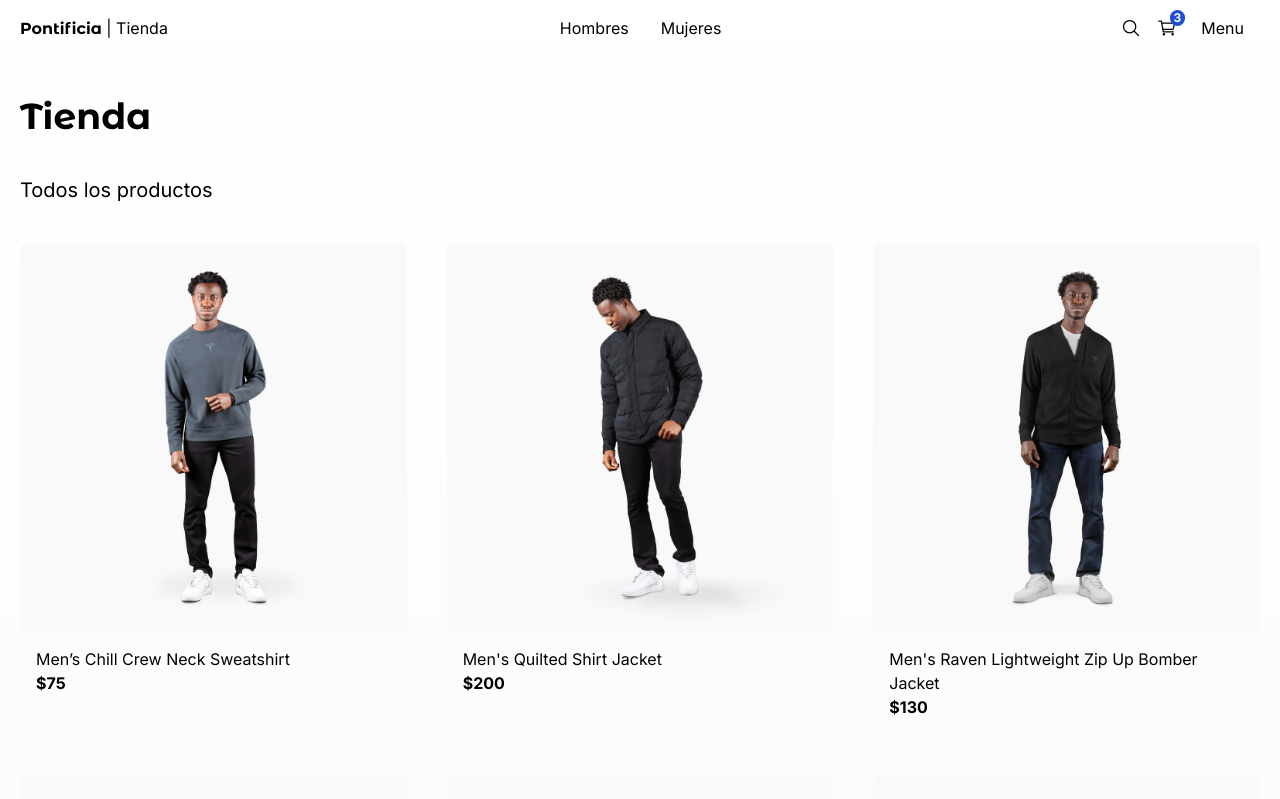
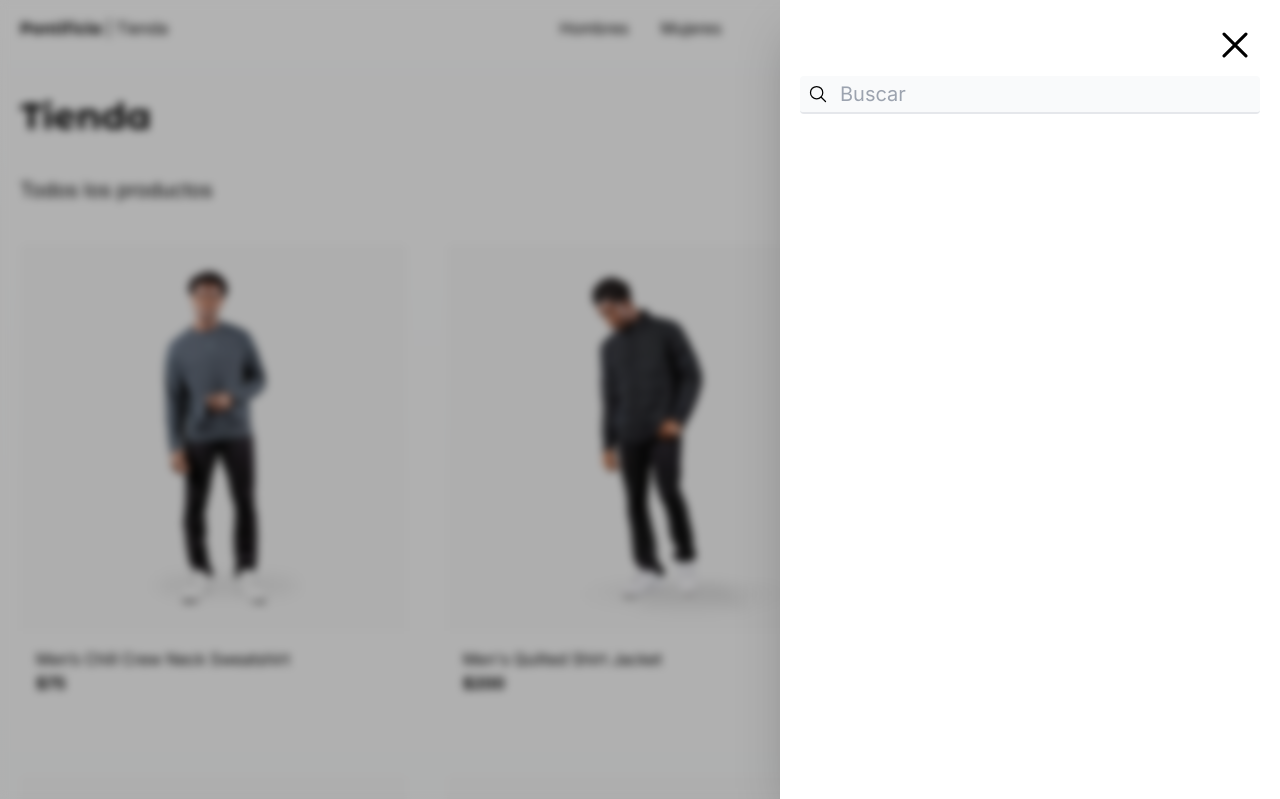
Before and after one commit to Juan-Ayme/e-comerce, a Next.js app: page / in a window 1280 px wide. Shown: the top 799 px of the page. Built offline with nearby package versions, Linux system fonts and the light colour scheme.

Commit message:
Menu lateral -Segund aparte

```diff
--- a/src/app/(shop)/layout.tsx
+++ b/src/app/(shop)/layout.tsx
@@ -1,10 +1,11 @@
-import { TopMenu } from "@/components";
+import { Sibedar, TopMenu } from "@/components";
 
 export default function ShopLayout({children}:
     {children: React.ReactNode;}) {
   return (
     <main className="min-h-screen">
       <TopMenu/>
+      <Sibedar/>
       <div className="px-1 sm:px-5">
         {children}
       </div>
--- a/src/components/index.ts
+++ b/src/components/index.ts
@@ -1,6 +1,7 @@
 export * from './ui/top-menu/TopMenu';
 export * from './ui/not-found/PageNotFound';
 export * from './ui/title/Title';
+export * from './ui/sidebar/Sibedar';
 
 export * from './products/product-gird/ProductGrid';
 export * from './products/product-gird/ProductGridItem';
--- a/src/components/products/product-gird/ProductGridItem.tsx
+++ b/src/components/products/product-gird/ProductGridItem.tsx
@@ -33,7 +33,7 @@ export const ProductGridItem  = ({product}:Props) => {
       />
       <div className='p-4 flex flex-col'>
         <Link
-          className='hover:text-blue-700'
+          className='hover:text-blue-700 rounded'
           href={`/product/${product.slug}`}>
           {product.title}
         </Link>
--- /dev/null
+++ b/src/components/ui/sidebar/Sibedar.tsx
@@ -0,0 +1,45 @@
+'use client'
+
+import React from 'react'
+import { IoCloseOutline, IoSearchOutline } from 'react-icons/io5'
+
+export const Sibedar = () => {
+  return (
+    <div>
+        {/* Background black*/}
+        <div className='fixed top-0 left-0 w-screen h-screen z-10 bg-black opacity-30'>
+
+        </div>
+
+         {/** Blur o difuminar*/}
+        <div className='fade-in fixed top-0 w-screen h-screen z-10 backdrop-filter bac backdrop-blur-sm'>
+
+        </div>
+
+        {/** SideMenu */}
+        <nav
+        // todo: efecto de slide
+         className=" fixed p-5 right-0 top-0 w-[500px] h-screen bg-white z-20 shadow-2xl transform transition-all duration-300">
+
+                <IoCloseOutline
+                size={50}
+                className='absolute top-5 right-5 cursor-pointer'
+                onClick={() =>
+                    console.log('CLick')
+                }
+                />
+                {/* Input*/}
+                <div className='relative mt-14'>
+                    <IoSearchOutline
+                    size={20}
+                    className="absolute top-2 left-2 "
+                    />
+                    <input
+                    placeholder='Buscar'
+                    className='w-full bg-gray-50 rounded pl-10 py-1 border-b-2 text-xl border-gray-200 focus:outline-none focus:border-blue-500'
+                    />
+                </div>
+        </nav>
+    </div>
+  )
+}
```
